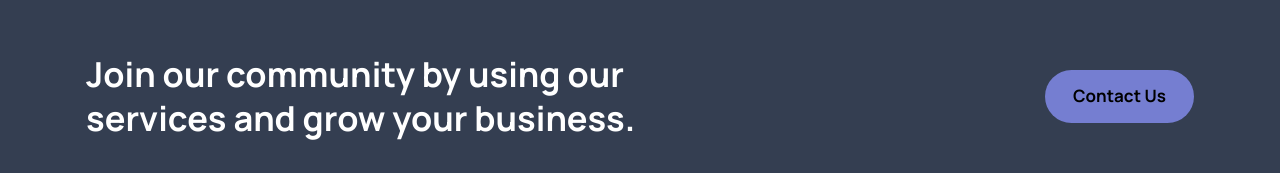
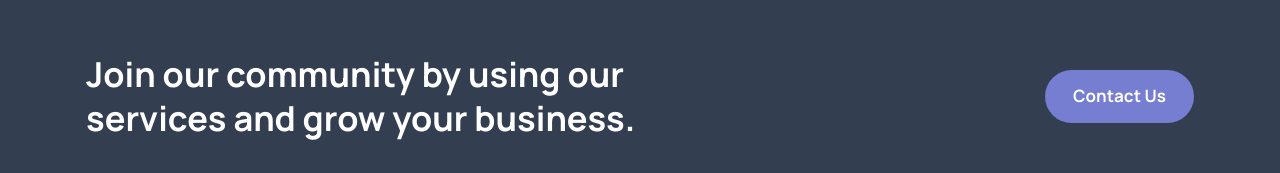
Before and after one commit to bhaveshjain2603/Azayd, a website: page public/index.html in a window 1280 px wide. Shown: the part 4753-4926 px from the top of the page. Drawn offline with nearby package versions, Linux system fonts and the light colour scheme.

Commit message:
Update style.css

```diff
--- a/public/style.css
+++ b/public/style.css
@@ -744,6 +744,7 @@ body.nav-active { overflow: hidden; }
 
   .btn-outline:hover{
     background-color: transparent;
+    color: white;
   }
 
   .wrapper #logoutLink{
@@ -763,11 +764,6 @@ body.nav-active { overflow: hidden; }
 }
 
 @media (min-width: 992px) {
-
-  .container .btn{
-    display: block;
-    color: white;
-  }
   .container .btn-primary{
     display: block;
     color: black;
@@ -852,6 +848,10 @@ body.nav-active { overflow: hidden; }
     margin-inline: auto;
   }
 
+  .cta .btn-primary{
+    color: white;
+  }
+
   .cta .container {
     display: flex;
     justify-content: space-between;
```
